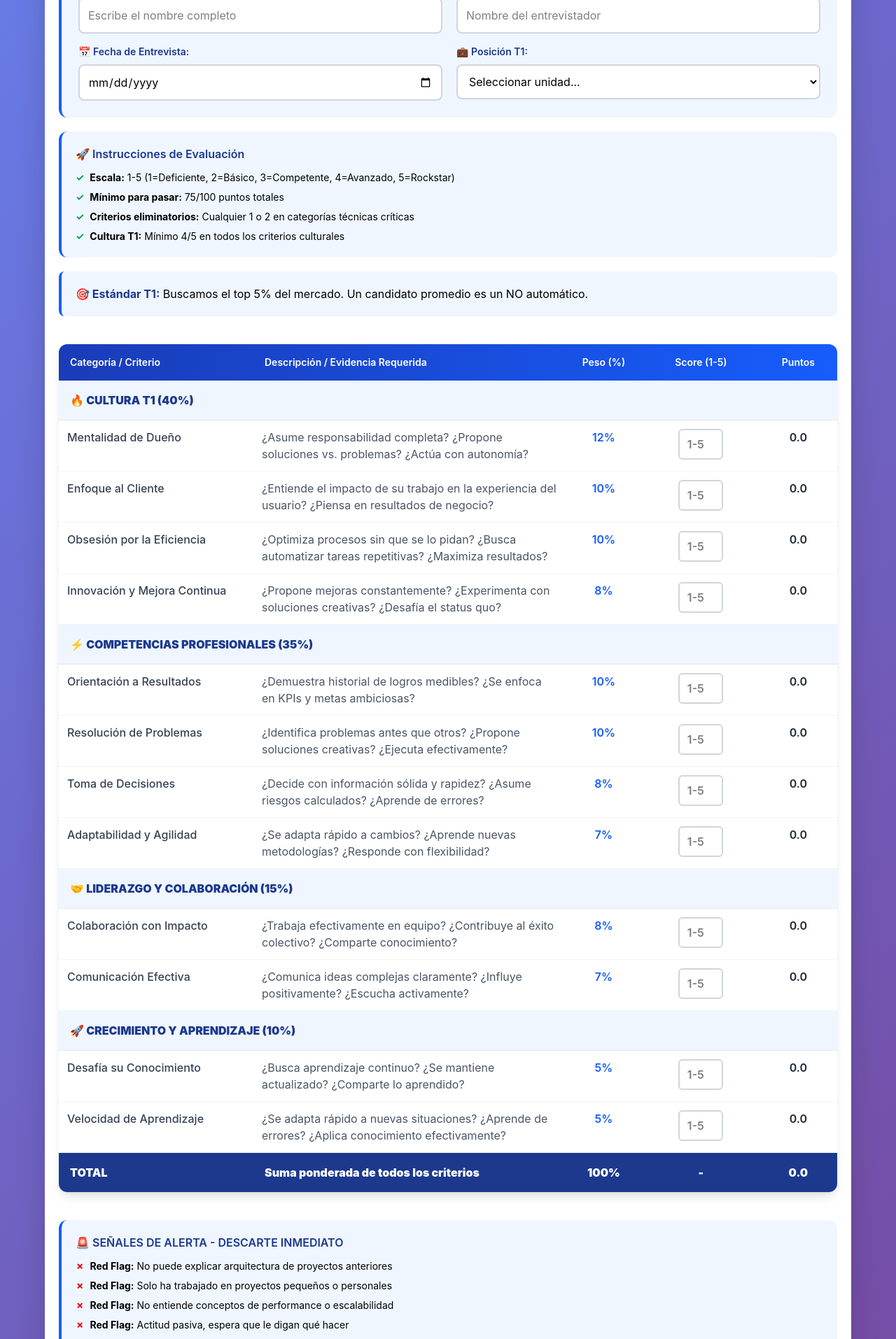
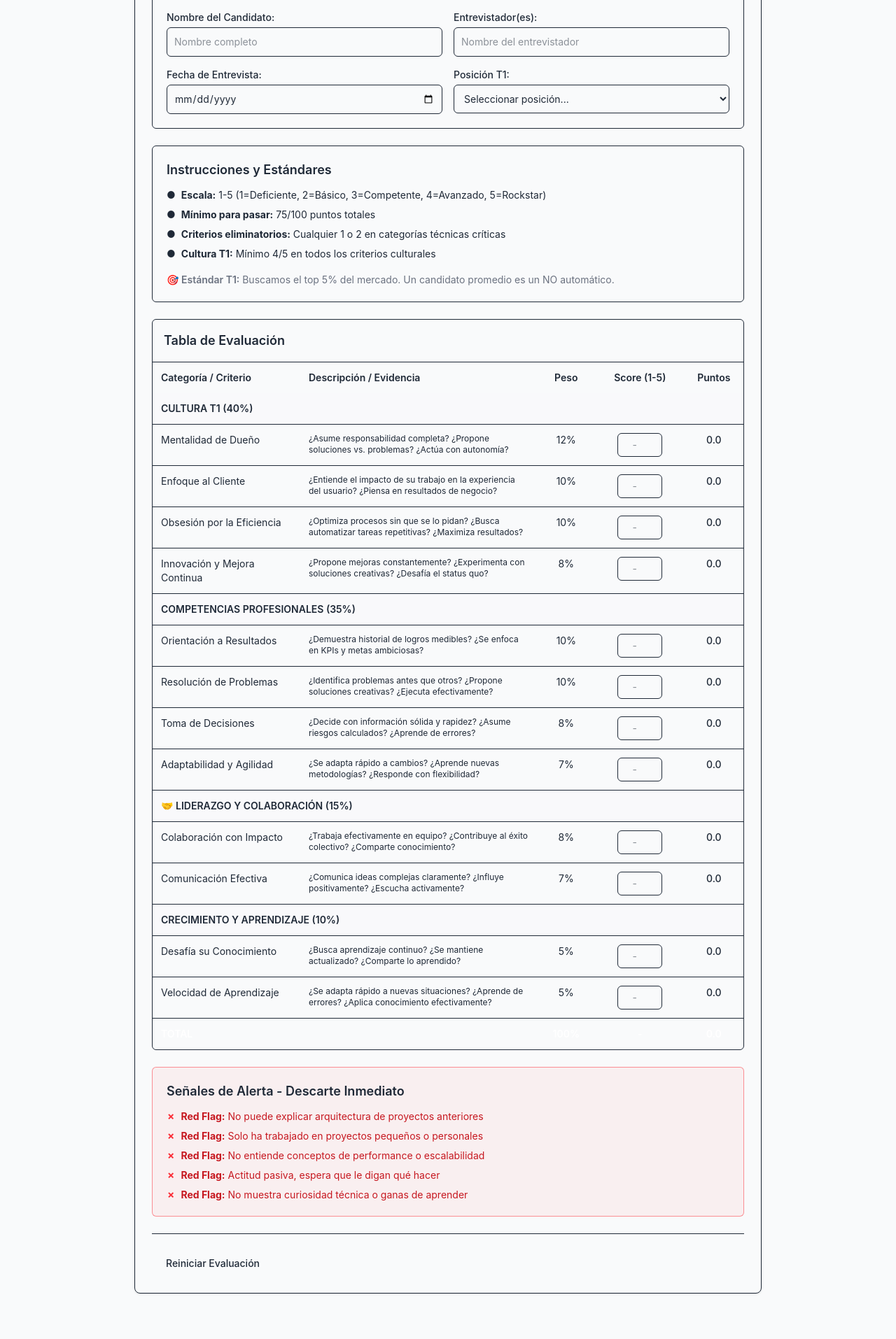
Before and after one commit to cesarlq/form-rh, a Next.js app: page / in a window 1280 px wide. Shown: the part 240-2154 px from the top of the page at 70% size. Built offline with nearby package versions, Linux system fonts and the light colour scheme.

Commit message:
Apply minimalist design changes to the application

```diff
--- a/src/app/components/CandidateInfo.tsx
+++ b/src/app/components/CandidateInfo.tsx
@@ -7,27 +7,31 @@ interface CandidateInfoProps {
   onUpdate: (field: keyof CandidateInfoType, value: string) => void;
 }
 
+const inputBaseClass = "p-2.5 border border-border rounded-md text-sm bg-background focus:border-primary focus:ring-1 focus:ring-primary";
+const labelBaseClass = "font-medium text-foreground mb-1 text-sm";
+
 export default function CandidateInfo({ candidateInfo, onUpdate }: CandidateInfoProps) {
   return (
-    <div className="bg-blue-50 mx-5 my-5 p-6 rounded-xl border-l-4 border-blue-600">
-      <div className="grid grid-cols-1 md:grid-cols-2 gap-5">
+    <div className="p-5 rounded-md border border-border bg-card">
+      <h3 className="text-lg font-semibold text-foreground mb-4">Información del Candidato</h3>
+      <div className="grid grid-cols-1 md:grid-cols-2 gap-4">
         <div className="flex flex-col">
-          <label htmlFor="candidateName" className="font-semibold text-blue-900 mb-2 text-sm">
-            👤 Nombre del Candidato:
+          <label htmlFor="candidateName" className={labelBaseClass}>
+            Nombre del Candidato:
           </label>
           <input
             type="text"
             id="candidateName"
             value={candidateInfo.name}
             onChange={(e) => onUpdate('name', e.target.value)}
-            placeholder="Escribe el nombre completo"
-            className="p-3 border-2 border-gray-300 rounded-lg text-base transition-all duration-300 bg-white focus:outline-none focus:border-blue-600 focus:ring-3 focus:ring-blue-100"
+            placeholder="Nombre completo"
+            className={inputBaseClass}
           />
         </div>
 
         <div className="flex flex-col">
-          <label htmlFor="interviewer" className="font-semibold text-blue-900 mb-2 text-sm">
-            🎯 Entrevistador(es):
+          <label htmlFor="interviewer" className={labelBaseClass}>
+            Entrevistador(es):
           </label>
           <input
             type="text"
@@ -35,57 +39,42 @@ export default function CandidateInfo({ candidateInfo, onUpdate }: CandidateInfo
             value={candidateInfo.interviewer}
             onChange={(e) => onUpdate('interviewer', e.target.value)}
             placeholder="Nombre del entrevistador"
-            className="p-3 border-2 border-gray-300 rounded-lg text-base transition-all duration-300 bg-white focus:outline-none focus:border-blue-600 focus:ring-3 focus:ring-blue-100"
+            className={inputBaseClass}
           />
         </div>
-      </div>
 
-      <div className="grid grid-cols-1 md:grid-cols-2 gap-5 mt-4">
         <div className="flex flex-col">
-          <label htmlFor="interviewDate" className="font-semibold text-blue-900 mb-2 text-sm">
-            📅 Fecha de Entrevista:
+          <label htmlFor="interviewDate" className={labelBaseClass}>
+            Fecha de Entrevista:
           </label>
           <input
             type="date"
             id="interviewDate"
             value={candidateInfo.date}
             onChange={(e) => onUpdate('date', e.target.value)}
-            className="p-3 border-2 border-gray-300 rounded-lg text-base transition-all duration-300 bg-white focus:outline-none focus:border-blue-600 focus:ring-3 focus:ring-blue-100"
+            className={inputBaseClass}
           />
         </div>
 
         <div className="flex flex-col">
-          <label htmlFor="position" className="font-semibold text-blue-900 mb-2 text-sm">
-            💼 Posición T1:
+          <label htmlFor="position" className={labelBaseClass}>
+            Posición T1:
           </label>
           <select
             id="position"
             value={candidateInfo.position}
             onChange={(e) => onUpdate('position', e.target.value)}
-            className="p-3 border-2 border-gray-300 rounded-lg text-base transition-all duration-300 bg-white focus:outline-none focus:border-blue-600 focus:ring-3 focus:ring-blue-100"
+            className={inputBaseClass}
           >
-            <option value="">Seleccionar unidad...</option>
-            <option value="T1pagos">T1pagos - Frontend Developer</option>
-            <option value="T1envios">T1envíos - Frontend Developer</option>
-            <option value="T1tienda">T1tienda - Frontend Developer</option>
-            <option value="T1score">T1score - Frontend Developer</option>
-            <option value="T1logistics">T1logistics - Frontend Developer</option>
-            <option value="T1marketplace">T1marketplace - Frontend Developer</option>
-            <option value="T1fintech">T1fintech - Frontend Developer</option>
-            <option value="T1analytics">T1analytics - Frontend Developer</option>
-            <option value="T1mobile">T1mobile - Frontend Developer</option>
-            <option value="T1platform">T1platform - Frontend Developer</option>
-            <option value="T1security">T1security - Frontend Developer</option>
-            <option value="T1ai">T1ai - Frontend Developer</option>
-            <option value="Corporativo">Corporativo - Frontend Developer</option>
-            <option value="Frontend Senior">Frontend Senior Developer</option>
-            <option value="Frontend Lead">Frontend Lead Developer</option>
+            <option value="">Seleccionar posición...</option>
+            <option value="T1pagos - Frontend Developer">T1pagos - Frontend Developer</option>
+            <option value="T1envios - Frontend Developer">T1envíos - Frontend Developer</option>
+            <option value="T1tienda - Frontend Developer">T1tienda - Frontend Developer</option>
+            <option value="T1score - Frontend Developer">T1score - Frontend Developer</option>
+            {/* Add other options here, ensure consistency with existing values if needed */}
+            <option value="Frontend Senior Developer">Frontend Senior Developer</option>
+            <option value="Frontend Lead Developer">Frontend Lead Developer</option>
             <option value="Frontend Architect">Frontend Architect</option>
-            <option value="React Specialist">React Specialist</option>
-            <option value="Vue Specialist">Vue.js Specialist</option>
-            <option value="Angular Specialist">Angular Specialist</option>
-            <option value="Mobile Frontend">Mobile Frontend Developer</option>
-            <option value="Fullstack Frontend">Fullstack Frontend Developer</option>
           </select>
         </div>
       </div>
--- a/src/app/components/EvaluationTable.tsx
+++ b/src/app/components/EvaluationTable.tsx
@@ -11,24 +11,25 @@ interface EvaluationTableProps {
 
 export default function EvaluationTable({ categories, totalScore, onScoreUpdate }: EvaluationTableProps) {
   return (
-    <div className="p-5 overflow-x-auto">
-      <table className="w-full border-collapse bg-white rounded-xl overflow-hidden shadow-lg">
-        <thead>
-          <tr className="bg-gradient-to-r from-blue-800 to-blue-600 text-white">
-            <th className="p-4 text-left font-semibold text-sm w-1/4">Categoría / Criterio</th>
-            <th className="p-4 text-left font-semibold text-sm w-2/5">Descripción / Evidencia Requerida</th>
-            <th className="p-4 text-center font-semibold text-sm w-1/10">Peso (%)</th>
-            <th className="p-4 text-center font-semibold text-sm w-3/20">Score (1-5)</th>
-            <th className="p-4 text-center font-semibold text-sm w-1/10">Puntos</th>
+    <div className="overflow-x-auto rounded-md border border-border bg-card">
+      <h3 className="text-lg font-semibold text-foreground p-4 border-b border-border">Tabla de Evaluación</h3>
+      <table className="w-full text-sm">
+        <thead className="bg-background">
+          <tr>
+            <th className="p-3 text-left font-semibold text-muted-foreground w-1/4">Categoría / Criterio</th>
+            <th className="p-3 text-left font-semibold text-muted-foreground w-2/5">Descripción / Evidencia</th>
+            <th className="p-3 text-center font-semibold text-muted-foreground w-[10%]">Peso</th>
+            <th className="p-3 text-center font-semibold text-muted-foreground w-[15%]">Score (1-5)</th>
+            <th className="p-3 text-center font-semibold text-muted-foreground w-[10%]">Puntos</th>
           </tr>
         </thead>
-        <tbody>
+        <tbody className="divide-y divide-border">
           {categories.map((category) => (
             <React.Fragment key={category.id}>
               {/* Category Header */}
-              <tr className="bg-blue-50 font-semibold text-blue-900">
-                <td colSpan={5} className="p-4 border-b border-gray-200">
-                  <strong>{category.name}</strong>
+              <tr className="bg-background/50">
+                <td colSpan={5} className="p-3 font-semibold text-foreground">
+                  {category.name.replace(/[\u{1F600}-\u{1F64F}]|[\u{1F300}-\u{1F5FF}]|[\u{1F680}-\u{1F6FF}]|[\u{1F1E0}-\u{1F1FF}]|[\u{2600}-\u{26FF}]|[\u{2700}-\u{27BF}]/gu, '').trim()}
                 </td>
               </tr>
 
@@ -36,15 +37,15 @@ export default function EvaluationTable({ categories, totalScore, onScoreUpdate
               {category.criteria.map((criterion) => (
                 <tr
                   key={criterion.id}
-                  className="hover:bg-blue-50 transition-colors duration-200 border-b border-gray-100"
+                  className="hover:bg-muted-foreground/5 transition-colors duration-150"
                 >
-                  <td className="p-3 font-medium text-gray-700 align-top">
+                  <td className="p-3 text-foreground align-top">
                     {criterion.name}
                   </td>
-                  <td className="p-3 text-gray-600 align-top">
+                  <td className="p-3 text-muted-foreground align-top text-xs">
                     {criterion.description}
                   </td>
-                  <td className="p-3 text-center font-semibold text-blue-600 align-top">
+                  <td className="p-3 text-center text-foreground align-top">
                     {criterion.weight}%
                   </td>
                   <td className="p-3 text-center align-top">
@@ -54,16 +55,25 @@ export default function EvaluationTable({ categories, totalScore, onScoreUpdate
                       max="5"
                       value={criterion.score || ''}
                       onChange={(e) => {
-                        const score = parseInt(e.target.value) || 0;
-                        if (score >= 1 && score <= 5) {
+                        const rawValue = e.target.value;
+                        if (rawValue === '') {
+                           onScoreUpdate(category.id, criterion.id, 0); // Allow clearing the input
+                           return;
+                        }
+                        const score = parseInt(rawValue);
+                        if (!isNaN(score) && score >= 1 && score <= 5) {
                           onScoreUpdate(category.id, criterion.id, score);
+                        } else if (!isNaN(score) && (score < 1 || score > 5)) {
+                          // Optionally handle out-of-range input, e.g., by clamping or ignoring
+                          // For now, let's clamp to the nearest valid value if needed or just prevent update.
+                          // This example prevents update for out-of-range numbers.
                         }
                       }}
-                      className="w-16 p-2 border-2 border-gray-300 rounded-md text-center font-semibold transition-all duration-300 focus:outline-none focus:border-blue-600 focus:ring-2 focus:ring-blue-100"
-                      placeholder="1-5"
+                      className="w-16 p-1.5 border border-border rounded-md text-center bg-background focus:border-primary focus:ring-1 focus:ring-primary"
+                      placeholder="-"
                     />
                   </td>
-                  <td className="p-3 text-center font-semibold text-gray-800 align-top">
+                  <td className="p-3 text-center font-medium text-foreground align-top">
                     {criterion.points.toFixed(1)}
                   </td>
                 </tr>
@@ -72,21 +82,18 @@ export default function EvaluationTable({ categories, totalScore, onScoreUpdate
           ))}
 
           {/* Total Row */}
-          <tr className="bg-blue-900 text-white font-bold">
-            <td className="p-4">
-              <strong>TOTAL</strong>
+          <tr className="bg-primary text-white font-semibold">
+            <td className="p-3" colSpan={2}>
+              TOTAL
             </td>
-            <td className="p-4">
-              <strong>Suma ponderada de todos los criterios</strong>
+            <td className="p-3 text-center">
+              100%
             </td>
-            <td className="p-4 text-center">
-              <strong>100%</strong>
+            <td className="p-3 text-center">
+              -
             </td>
-            <td className="p-4 text-center">
-              <strong>-</strong>
-            </td>
-            <td className="p-4 text-center">
-              <strong>{totalScore.toFixed(1)}</strong>
+            <td className="p-3 text-center">
+              {totalScore.toFixed(1)}
             </td>
           </tr>
         </tbody>
--- a/src/app/globals.css
+++ b/src/app/globals.css
@@ -1,8 +1,12 @@
 @import "tailwindcss";
 
 :root {
-  --background: #ffffff;
-  --foreground: #171717;
+  --background: #f9fafb; /* Light gray background */
+  --foreground: #1f2937; /* Darker gray for text */
+  --primary: #3b82f6; /* A calm blue for primary actions */
+  --muted-foreground: #6b7280; /* Lighter gray for secondary text */
+  --card: #ffffff; /* White for card backgrounds */
+  --border: #e5e7eb; /* Light border color */
 }
 
 @theme inline {
@@ -14,29 +18,29 @@
 
 body {
   font-family: 'Inter', -apple-system, BlinkMacSystemFont, sans-serif;
-  background: linear-gradient(135deg, #667eea 0%, #764ba2 100%);
+  background-color: var(--background);
+  color: var(--foreground);
   min-height: 100vh;
   margin: 0;
-  padding: 20px;
+  padding: 20px; /* Add some padding around the page content */
 }
 
-/* Custom scrollbar */
+/* Custom scrollbar - kept for consistency, can be removed for ultra-minimalism */
 ::-webkit-scrollbar {
-  width: 8px;
+  width: 6px;
 }
 
 ::-webkit-scrollbar-track {
-  background: #f1f1f1;
-  border-radius: 4px;
+  background: var(--background);
 }
 
 ::-webkit-scrollbar-thumb {
-  background: #888;
-  border-radius: 4px;
+  background: #cbd5e1; /* Lighter scrollbar thumb */
+  border-radius: 3px;
 }
 
 ::-webkit-scrollbar-thumb:hover {
-  background: #555;
+  background: #94a3b8;
 }
 
 /* Print styles */
@@ -44,22 +48,47 @@ body {
   body {
     background: white !important;
     padding: 0 !important;
+    color: black !important;
   }
 
   .no-print {
     display: none !important;
+  }
+  .print-text-black * {
+    color: black !important;
   }
 }
 
 /* Focus styles for accessibility */
 input:focus,
 select:focus,
-button:focus {
-  outline: 2px solid #2563eb;
-  outline-offset: 2px;
+button:focus,
+textarea:focus {
+  outline: 2px solid var(--primary);
+  outline-offset: 1px;
+  box-shadow: 0 0 0 2px rgba(59, 130, 246, 0.3); /* Softer focus ring */
 }
 
-/* Animation for loading states */
+/* General element styling for minimalism */
+h1, h2, h3, h4, h5, h6 {
+  color: var(--foreground);
+  font-weight: 600; /* Slightly bolder headings */
+}
+
+p {
+  color: var(--muted-foreground);
+  line-height: 1.6;
+}
+
+a {
+  color: var(--primary);
+  text-decoration: none;
+}
+a:hover {
+  text-decoration: underline;
+}
+
+/* Animation for loading states - kept as it's functional */
 @keyframes spin {
   to {
     transform: rotate(360deg);
--- a/src/app/page.tsx
+++ b/src/app/page.tsx
@@ -18,45 +18,44 @@ export default function Home() {
   } = useScorecard();
 
   return (
-    <div className="max-w-6xl mx-auto bg-white rounded-2xl shadow-2xl overflow-hidden">
+    <div className="max-w-4xl mx-auto bg-card rounded-lg border border-border shadow-sm overflow-hidden my-8 print-text-black">
       {/* Header */}
-      <div className="bg-gradient-to-r from-blue-800 to-blue-600 text-white p-8 text-center">
-        <h1 className="text-4xl font-bold mb-3">🎯  T1 Evaluación de Candidatos</h1>
-        <p className="text-xl opacity-90">Scorecard de Evaluación - Solo para Rockstars</p>
+      <div className="bg-primary text-white p-6 text-left">
+        <h1 className="text-3xl font-semibold">Evaluación de Candidatos</h1>
+        <p className="text-lg opacity-90">Scorecard de Evaluación T1</p>
       </div>
 
+      <div className="p-6 space-y-6">
         {/* Candidate Information */}
         <CandidateInfo
           candidateInfo={candidateInfo}
           onUpdate={updateCandidateInfo}
         />
 
-      {/* Instructions */}
-      <div className="bg-blue-50 mx-5 my-5 p-5 rounded-xl border-l-4 border-blue-600">
-        <h3 className="text-blue-900 font-semibold mb-3">🚀 Instrucciones de Evaluación</h3>
-        <ul className="space-y-2 text-sm">
+        {/* Instructions & T1 Standard */}
+        <div className="p-5 rounded-md border border-border bg-background">
+          <h3 className="text-foreground font-semibold mb-3 text-lg">Instrucciones y Estándares</h3>
+          <ul className="space-y-2 text-sm text-muted-foreground mb-4">
             <li className="flex items-start">
-            <span className="text-green-600 font-bold mr-2">✓</span>
+              <span className="text-primary mr-2">●</span>
               <span><strong>Escala:</strong> 1-5 (1=Deficiente, 2=Básico, 3=Competente, 4=Avanzado, 5=Rockstar)</span>
             </li>
             <li className="flex items-start">
-            <span className="text-green-600 font-bold mr-2">✓</span>
+              <span className="text-primary mr-2">●</span>
               <span><strong>Mínimo para pasar:</strong> 75/100 puntos totales</span>
             </li>
             <li className="flex items-start">
-            <span className="text-green-600 font-bold mr-2">✓</span>
+              <span className="text-primary mr-2">●</span>
               <span><strong>Criterios eliminatorios:</strong> Cualquier 1 o 2 en categorías técnicas críticas</span>
             </li>
             <li className="flex items-start">
-            <span className="text-green-600 font-bold mr-2">✓</span>
+              <span className="text-primary mr-2">●</span>
               <span><strong>Cultura T1:</strong> Mínimo 4/5 en todos los criterios culturales</span>
             </li>
           </ul>
-      </div>
-
-      {/* T1 Standard Info */}
-      <div className="bg-blue-50 mx-5 my-5 p-5 rounded-lg border-l-4 border-blue-600">
-        <strong className="text-blue-900">🎯 Estándar T1:</strong> Buscamos el top 5% del mercado. Un candidato promedio es un NO automático.
+          <p className="text-sm text-foreground">
+            <strong className="font-semibold">🎯 Estándar T1:</strong> Buscamos el top 5% del mercado. Un candidato promedio es un NO automático.
+          </p>
         </div>
 
         {/* Evaluation Table */}
@@ -72,6 +71,26 @@ export default function Home() {
           candidateInfo={candidateInfo}
         />
 
+        {/* Red Flags Section */}
+        <div className="p-5 rounded-md border border-red-500/50 bg-red-500/5">
+          <h3 className="text-red-700 font-semibold mb-3 text-lg">Señales de Alerta - Descarte Inmediato</h3>
+          <ul className="space-y-2 text-sm text-red-700/90">
+            {[
+              "No puede explicar arquitectura de proyectos anteriores",
+              "Solo ha trabajado en proyectos pequeños o personales",
+              "No entiende conceptos de performance o escalabilidad",
+              "Actitud pasiva, espera que le digan qué hacer",
+              "No muestra curiosidad técnica o ganas de aprender"
+            ].map(flag => (
+              <li key={flag} className="flex items-start">
+                <span className="text-red-500 font-bold mr-2">✗</span>
+                <span><strong>Red Flag:</strong> {flag}</span>
+              </li>
+            ))}
+          </ul>
+        </div>
+
+        <div className="flex justify-between items-center pt-6 border-t border-border">
           {/* PDF Generator */}
           <PDFGenerator
             candidateInfo={candidateInfo}
@@ -79,42 +98,14 @@ export default function Home() {
             evaluationResult={evaluationResult}
             totalScore={totalScore}
           />
-
-      {/* Red Flags Section */}
-      <div className="bg-blue-50 mx-5 my-5 p-5 rounded-xl border-l-4 border-blue-600">
-        <h3 className="text-blue-900 font-semibold mb-3">🚨 SEÑALES DE ALERTA - DESCARTE INMEDIATO</h3>
-        <ul className="space-y-2 text-sm">
-          <li className="flex items-start">
-            <span className="text-red-600 font-bold mr-2">✗</span>
-            <span><strong>Red Flag:</strong> No puede explicar arquitectura de proyectos anteriores</span>
-          </li>
-          <li className="flex items-start">
-            <span className="text-red-600 font-bold mr-2">✗</span>
-            <span><strong>Red Flag:</strong> Solo ha trabajado en proyectos pequeños o personales</span>
-          </li>
-          <li className="flex items-start">
-            <span className="text-red-600 font-bold mr-2">✗</span>
-            <span><strong>Red Flag:</strong> No entiende conceptos de performance o escalabilidad</span>
-          </li>
-          <li className="flex items-start">
-            <span className="text-red-600 font-bold mr-2">✗</span>
-            <span><strong>Red Flag:</strong> Actitud pasiva, espera que le digan qué hacer</span>
-          </li>
-          <li className="flex items-start">
-            <span className="text-red-600 font-bold mr-2">✗</span>
-            <span><strong>Red Flag:</strong> No muestra curiosidad técnica o ganas de aprender</span>
-          </li>
-        </ul>
-      </div>
-
           {/* Reset Button */}
-      <div className="text-center p-5 mx-5 border-t border-gray-200">
           <button
             onClick={resetScorecard}
-          className="bg-gray-500 hover:bg-gray-600 text-white py-2 px-6 rounded-lg font-medium transition-colors duration-200"
+            className="bg-muted-foreground/20 hover:bg-muted-foreground/30 text-foreground py-2 px-5 rounded-md font-medium transition-colors duration-200 text-sm"
           >
-          🔄 Reiniciar Evaluación
+            Reiniciar Evaluación
           </button>
+        </div>
       </div>
     </div>
   );
```
Also changed, not shown: src/app/components/PDFGenerator.tsx (+127 -176 lines), src/app/components/ResultDisplay.tsx (+22 -4 lines). Lines whose indentation alone changed are shown as unchanged.
